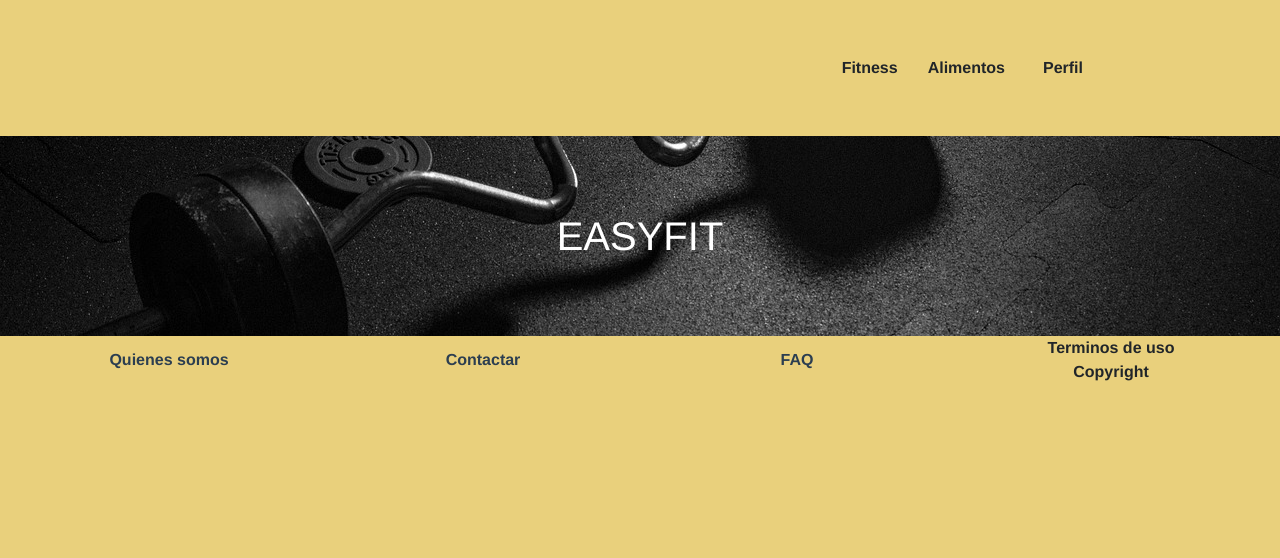
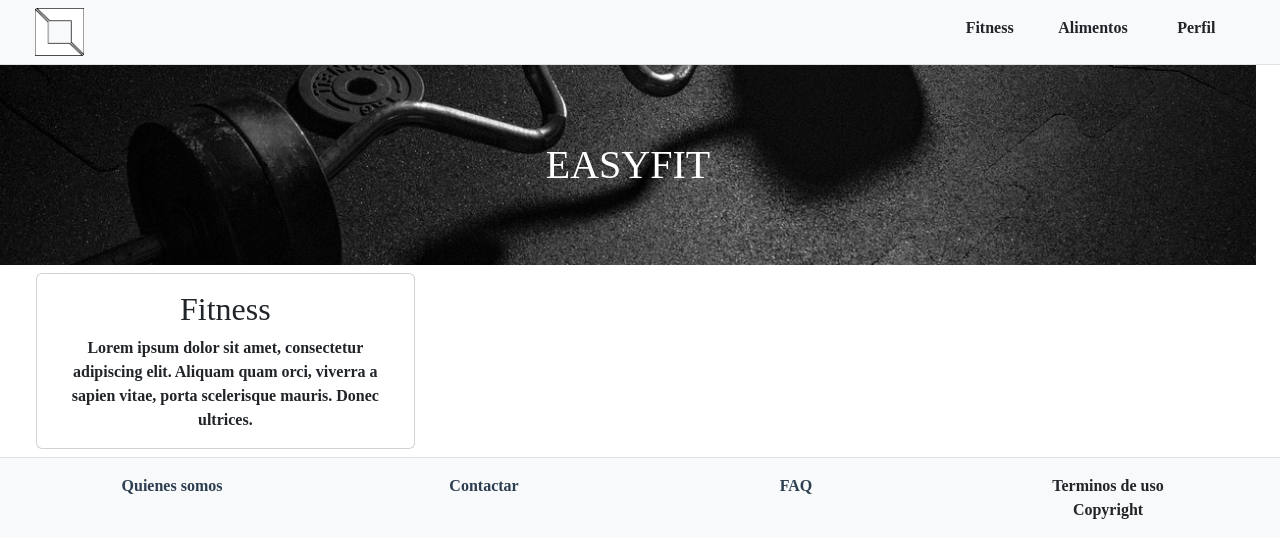
Before and after one commit to MinusOdin/Easyfit, a Vue app: page / in a window 1280 px wide. Shown: the top 558 px of the page. Built offline with nearby package versions, Linux system fonts and the light colour scheme.

Commit message:
Change page with v-if directive base implemented

```diff
--- a/src/App.vue
+++ b/src/App.vue
@@ -1,15 +1,24 @@
 <template>
-  <header class="container-fluid row m-0 p-5">
-        <global-navigator></global-navigator>
+  <header class="row sticky-top bg-light border-bottom m-0 p-2">
+        <global-navigator class="col-sm-12" @show-local-navigator="showLocalNavigator" @hide-local-navigator="hideLocalNavigator"></global-navigator>
       </header>
       <main class="container-fluid row m-0 p-0">
-        <easyfit-banner class="row"></easyfit-banner>
-        <article class="row bg-light p-0 m-0"></article>
-        <article class="row bg-light p-0 m-0"></article>
-        <article class="row bg-light p-0 m-0"></article>
-        <article class="row bg-light p-0 m-0"></article>
+        <div class="row" v-if="!local">
+          <easyfit-banner class="row"></easyfit-banner>
+          <article class="row container-fluid">
+            <div class="row px-5 py-2">
+              <div class="col-sm-4 card">
+                <div class=card-body>
+                  <h2>Fitness</h2>
+                  <p>Lorem ipsum dolor sit amet, consectetur adipiscing elit. Aliquam quam orci, viverra a sapien vitae, porta scelerisque mauris. Donec ultrices.</p>
+                </div>
+              </div>
+            </div>
+          </article>
+        </div>
+        <local-navigator class="row col-sm-1" :data="getData()" v-if="local"></local-navigator>
       </main>
-      <footer class="container-fluid row m-0">
+      <footer class="container-fluid row m-0 p-3 bg-light border-top">
         <easyfit-footer></easyfit-footer>
       </footer>
 </template>
@@ -18,20 +27,46 @@
 import GlobalNavigator from './components/GlobalNavigator.vue'
 import EasyfitFooter from './components/EasyfitFooter.vue'
 import EasyfitBanner from './components/EasyfitBanner.vue'
+import LocalNavigator from './components/LocalNavigator.vue'
 
 export default {
   name: 'App',
+
   components: {
     'global-navigator': GlobalNavigator,
     'easyfit-footer': EasyfitFooter,
-    'easyfit-banner': EasyfitBanner
+    'easyfit-banner': EasyfitBanner,
+    'local-navigator': LocalNavigator
+  },
+
+  data: function() {
+    return {
+      local: false,
+      fitness: false,
+      fitnessData: ['Introducción', 'Explosividad', 'Fuerza', 'Velocidad', 'Volumen', 'Agilidad'],
+      foodData: ['Introducción', 'Proteinas', 'Carbohidratos', 'Grasas', 'Vitaminas', 'Agua']
+    };
+  },
+
+  methods: {
+    showLocalNavigator: function(data) {
+      this.local = data.local;
+      this.fitness = data.fitness;
+    },
+
+    getData: function() {
+      if(this.fitness)
+        return this.fitnessData;
+      else
+        return this.foodData;
+    }
   }
 }
 </script>
 
 <style>
 #app {
-  font-family: Avenir, Helvetica, Arial, sans-serif;
+  font-family: 'Cabinet Grotesk', 'Satoshi';
   -webkit-font-smoothing: antialiased;
   -moz-osx-font-smoothing: grayscale;
   text-align: center;
@@ -44,12 +79,13 @@ p {
     font-weight: bolder;
 }
 
-body {
-    background-color: #E9D07C;
-}
-
 a {
     text-decoration: none;
     font-weight: bolder;
 }
+
+article{
+  display: grid;
+  align-items: center;
+}
 </style>
--- a/src/components/EasyfitBanner.vue
+++ b/src/components/EasyfitBanner.vue
@@ -14,12 +14,7 @@ export default {
 <style>
 img {
     height: 200px;
-    width: 300px;
     object-fit: cover;
 }
 
-div {
-    display: grid;
-    align-items: center;
-}
 </style>
--- a/src/components/GlobalNavigator.vue
+++ b/src/components/GlobalNavigator.vue
@@ -1,22 +1,49 @@
 <template>
-    <nav class="row align-items-end">
+    <nav class="col-sm-12 row bg-light">
+        <p class="col-sm-1"><img src="../assets/Easyfit_logo.png" style="height: 48px; weight: 48px;" alt="Easyfit" @click="hideLocalNavigator"></p>
         <p class="col-sm-8"></p>
-        <a href="#" class="col-sm-1 p-1 py-2 text-dark">Fitness</a>
-        <a href="#" class="col-sm-1 p-1 py-2 text-dark">Alimentos</a>
-        <a href="profile.vue" class="col-sm-1 p-1 py-2 text-dark">Perfil</a>
+        <a href="#" @click="showFitness" class="col-sm-1 p-1 py-2 text-dark">Fitness</a>
+        <a href="#" @click="showFood" class="col-sm-1 p-1 py-2 text-dark">Alimentos</a>
+        <a href="#" class="col-sm-1 p-1 py-2 text-dark">Perfil</a>
 
     </nav>
 </template>
 
 <script>
 export default {
-    name: 'GlobalNavigator'
+    name: 'GlobalNavigator',
+    methods: {
+        showFitness: function() {
+            this.$emit('show-local-navigator', {
+                local: true,
+                fitness: true
+            });
+        },
+
+        showFood: function() {
+            this.$emit('show-local-navigator', {
+                local: true,
+                fitness: false
+            });
+        },
+
+        hideLocalNavigator: function() {
+            this.$emit('show-local-navigator', {
+                local: false,
+                fitness: false
+            })
+        }
+    }
 }
 </script>
 
 <style>
 
 body {
-    background-color: /*definir coloe*/#FFFFFF;
+    background-color:#FFFFFF;
+}
+
+img:hover {
+    cursor: pointer;
 }
 </style>
--- a/src/components/LocalNavigator.vue
+++ b/src/components/LocalNavigator.vue
@@ -0,0 +1,19 @@
+<template>
+    <nav class="col-sm-2 ">
+        <ul class="list-group">
+            <li class="list-group-item" v-for="item in data" :key="item">{{ item }}</li>
+        </ul>
+    </nav>
+</template>
+
+<script>
+export default {
+    name: 'LocalNavigator',
+    props: ['data']
+}
+
+</script>
+
+<style>
+
+</style>
--- a/src/components/PerfilDatos.vue
+++ b/src/components/PerfilDatos.vue
@@ -48,7 +48,7 @@
     },
     methods:{
         guardarCambios(){
-            this.$emit('actualzar-datos', this.datos);
+            this.$emit('actualizar-datos', this.datos);
         },
     },
   };
--- a/src/components/profile.vue
+++ b/src/components/profile.vue
@@ -14,9 +14,10 @@ import Test from './test.vue'
 
 export default {
   components: {
-    PerfilDatos,
-    Test,
+    'perfil-datos': PerfilDatos,
+    'test': Test
   },
+
   data() {
     return {
       datos: {},
```
Also changed, not shown: src/assets/Easyfit_logo.png (added), src/assets/logo.png (deleted).
